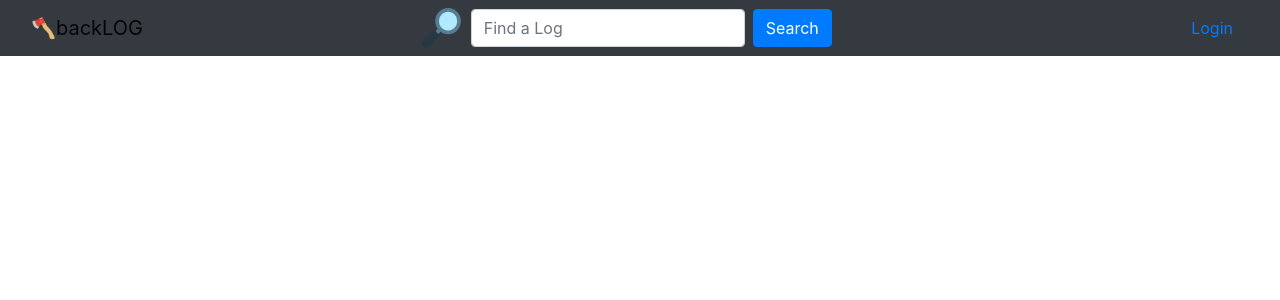
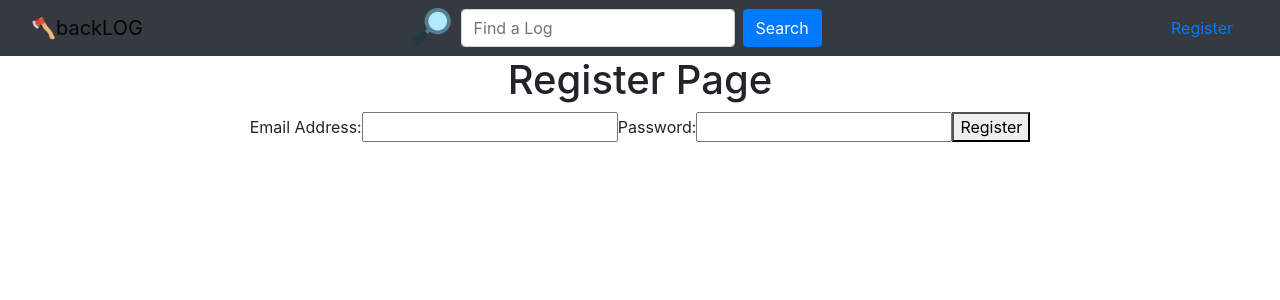
Before and after one commit to Yared-Negash/backlog-tracker, a React (Create React App) app: page /register in a window 1280 px wide. Shown: the top 300 px of the page. Built offline with nearby package versions, Linux system fonts and the light colour scheme.

Commit message:
Login page is actually a register page, deleting for now

```diff
--- a/src/App.js
+++ b/src/App.js
@@ -1,7 +1,7 @@
 import Header from "./components/Header"
 import IntroJumbo from "./components/IntroJumbo"
 import LogList from "./components/LogList"
-import Login from './components/Login'
+import Register from './components/Register'
 import Home from './components/Home'
 import SavedLogs from './components/SavedLogs'
 
@@ -26,7 +26,7 @@ function App() {
         <Router>
           <Header />
           <Route path='/' exact component={SavedLogs} />
-          <Route path='/login' exact component={Login} />
+          <Route path='/register' exact component={Register} />
           <Route path='/search'  exact component={LogList} />
           <Route path='/search/:id' component={LogList} />
         </Router>
--- a/src/components/Header.jsx
+++ b/src/components/Header.jsx
@@ -16,7 +16,7 @@ function Header(props) {
       <Container fluid >
         <Navbar.Brand className="mr-sm-6" href="/">🪓backLOG</Navbar.Brand>
         <SearchLog getSearchResult={getSearchResult} />
-        <Nav.Link href="/Login">Login</Nav.Link>
+        <Nav.Link href="/Register">Register</Nav.Link>
       </Container>
     </Navbar>);
 }
--- a/src/components/Login.jsx
+++ b/src/components/Register.jsx
@@ -1,13 +1,13 @@
 import { useState, React } from 'react'
 const location = process.env.REACT_APP_LOCATION || 'http://localhost'
 const port = process.env.LOCATION || 3000
-const url = location.includes("localhost") ? `${location}:${port}/login` : `${location}/login`;
+const url = location.includes("localhost") ? `${location}:${port}/register` : `${location}/register`;
 
-function Login() {
+function Register() {
     const [emailState, setEmailState] = useState("");
     const [passwordState, setPasswordState] = useState("");
 
-    function loginHandler(event) {
+    function registerHandler(event) {
         if (!emailState || !passwordState)
             alert(`Please fill in both entries`);
         else {
@@ -49,17 +49,17 @@ function Login() {
     }
     return (
         <div>
-            <h1>Login Page</h1>
-            <form onSubmit={loginHandler}>
+            <h1>Register Page</h1>
+            <form onSubmit={registerHandler}>
                 <label htmlFor="email">Email Address:</label>
                 <input type="text" id="email" name="email" value={emailState} onChange={emailChangeHandler} required />
                 <label htmlFor="pwd">Password:</label>
                 <input type="password" id="pwd" name="pwd" value={passwordState} onChange={passwordChangeHandler} required />
-                <button type="submit" onClick={loginHandler}>Login</button>
+                <button type="submit" onClick={registerHandler}>Register</button>
             </form>
         </div>
     );
 }
 
 
-export default Login;
+export default Register;
```
